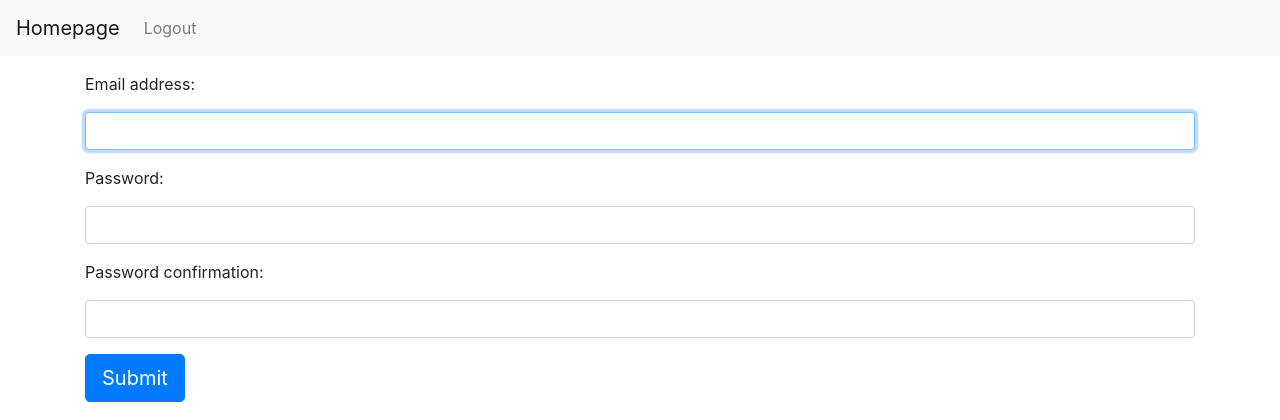
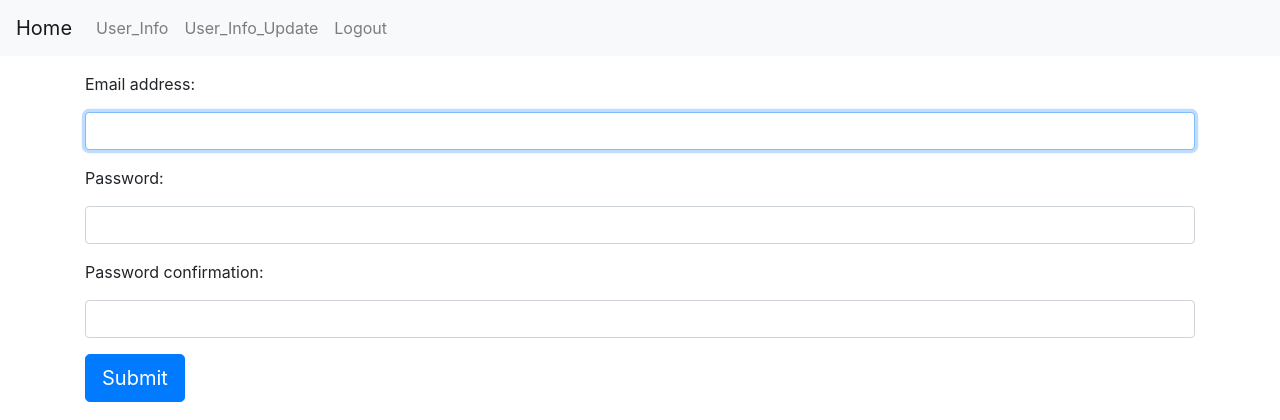
Before and after one commit to NoriKaneshige/Django_Registration_Implementation, a Django app: page /user_create/ in a window 1280 px wide. Shown: the top 420 px of the page. Run offline with Django 3.2, Linux system fonts and the light colour scheme; the visitor is signed in with stand-in values (Sample User, id 1); some libraries are stand-ins or nearby versions.

Commit message:
user detail, user info update

```diff
--- a/register/forms.py
+++ b/register/forms.py
@@ -36,3 +36,16 @@ class UserCreateForm(UserCreationForm):
 # In case that user finished a temporary registration, but the time expired,
 # this user's email is already stored, and he gets error.
 # To fix this, clean_email delete emails that have 1s_active=False.
+
+
+class UserUpdateForm(forms.ModelForm):
+    """ user information update form """
+
+    class Meta:
+        model = User
+        fields = ('last_name', 'first_name',)
+
+    def __init__(self, *args, **kwargs):
+        super().__init__(*args, **kwargs)
+        for field in self.fields.values():
+            field.widget.attrs['class'] = 'form-control'
--- a/register/templates/register/base.html
+++ b/register/templates/register/base.html
@@ -12,9 +12,9 @@
     <title>Registration example</title>
 </head>
 <body>
-    <!-- Bav bar -->
+    <!-- ナビバー -->
     <nav class="navbar navbar-expand-lg navbar-light bg-light">
-      <a class="navbar-brand" href="{% url 'register:top' %}">Homepage</a>
+      <a class="navbar-brand" href="{% url 'register:top' %}">Home</a>
       <button class="navbar-toggler" type="button" data-toggle="collapse" data-target="#navbarSupportedContent" aria-controls="navbarSupportedContent" aria-expanded="false" aria-label="Toggle navigation">
         <span class="navbar-toggler-icon"></span>
       </button>
@@ -23,12 +23,18 @@
         <ul class="navbar-nav mr-auto">
           {% if user.is_authenticated %}
           <li>
+            <a class="nav-item nav-link" href="{% url 'register:user_detail' user.pk %}">User_Info</a>
+          </li>
+          <li>
+            <a class="nav-item nav-link" href="{% url 'register:user_update' user.pk %}">User_Info_Update</a>
+          </li>
+          <li>
             <a class="nav-item nav-link" href="{% url 'register:logout' %}">Logout</a>
           </li>
           {% else %}
           <li class="nav-item">
             <a class="nav-item nav-link" href="{% url 'register:login' %}">
-            Hello、guest！Here is Login
+            Hello, guest! Login
           </a>
           </li>
           {% endif %}
--- a/register/urls.py
+++ b/register/urls.py
@@ -12,4 +12,8 @@ urlpatterns = [
     path('user_create/', views.UserCreate.as_view(), name='user_create'),
     path('user_create/done', views.UserCreateDone.as_view(), name='user_create_done'),
     path('user_create/complete/<token>/', views.UserCreateComplete.as_view(), name='user_create_complete'),
+
+    # user detail and user detail update
+    path('user_detail/<int:pk>/', views.UserDetail.as_view(), name='user_detail'),
+    path('user_update/<int:pk>/', views.UserUpdate.as_view(), name='user_update'),
 ]
--- a/register/views.py
+++ b/register/views.py
@@ -1,6 +1,6 @@
 from django.conf import settings
 from django.contrib.auth import get_user_model
-from django.contrib.auth.mixins import LoginRequiredMixin
+from django.contrib.auth.mixins import LoginRequiredMixin, UserPassesTestMixin
 from django.contrib.auth.views import (
     LoginView, LogoutView
 )
@@ -11,11 +11,11 @@ from django.contrib.sites.shortcuts import get_current_site
 from django.core.signing import BadSignature, SignatureExpired, loads, dumps
 
 from django.http import Http404, HttpResponseBadRequest
-from django.shortcuts import redirect
+from django.shortcuts import redirect, resolve_url
 from django.template.loader import render_to_string
 from django.views import generic
 from .forms import (
-    LoginForm, UserCreateForm
+    LoginForm, UserCreateForm, UserUpdateForm
 )
 
 # get_user_model function receives UserModel (default User or custom User) that is currently used.
@@ -103,3 +103,28 @@ class UserCreateComplete(generic.TemplateView):
                     return super().get(request, **kwargs)
 
         return HttpResponseBadRequest()
+
+
+
+class OnlyYouMixin(UserPassesTestMixin):
+    raise_exception = True
+    # if user doesn't meet requirements, show 403 page
+    # False, redirect to login page
+
+    def test_func(self):
+        user = self.request.user
+        return user.pk == self.kwargs['pk'] or user.is_superuser
+
+
+class UserDetail(OnlyYouMixin, generic.DetailView):
+    model = User
+    template_name = 'register/user_detail.html'
+
+
+class UserUpdate(OnlyYouMixin, generic.UpdateView):
+    model = User
+    form_class = UserUpdateForm
+    template_name = 'register/user_form.html'
+
+    def get_success_url(self):
+        return resolve_url('register:user_detail', pk=self.kwargs['pk'])
```
Also changed, not shown: register/templates/register/user_detail.html (added, +19 -0 lines), register/templates/register/user_form.html (added, +18 -0 lines).
